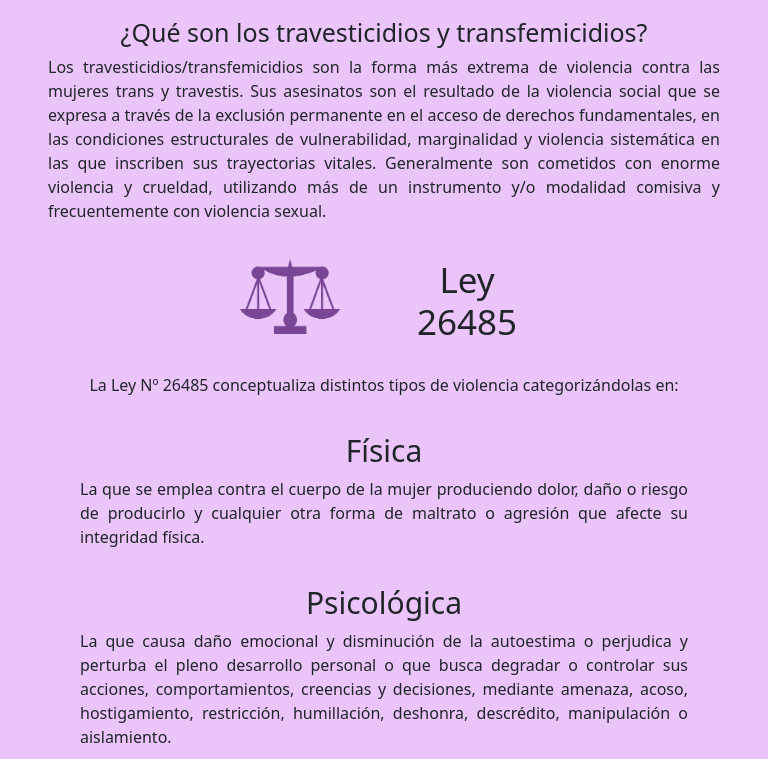
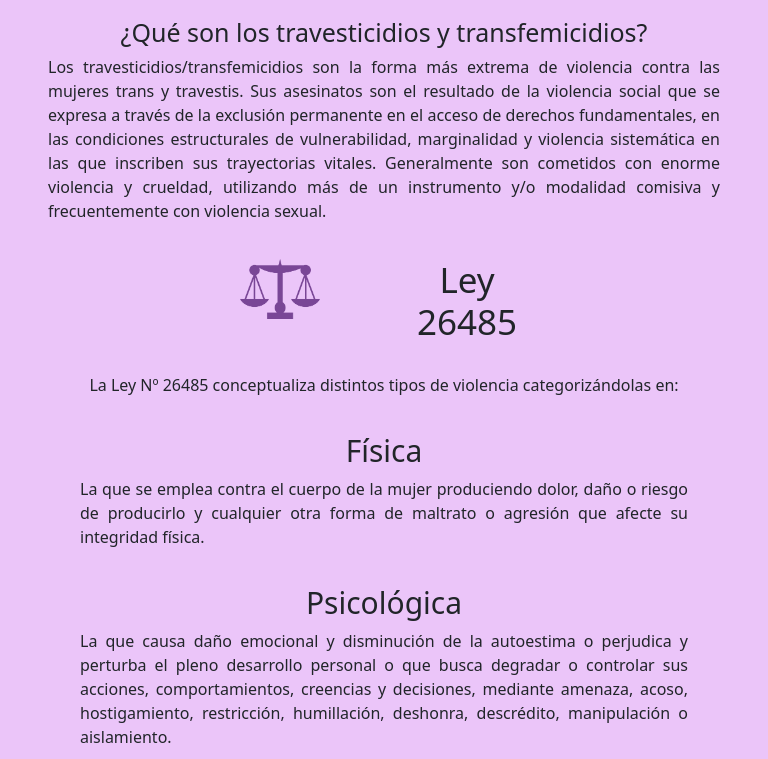
Before and after one commit to yaninaiveth/Proyecto-Final, a website: page paginas/informacion.html in a window 768 px wide. Shown: the part 1398-2157 px from the top of the page. Drawn offline with nearby package versions, Linux system fonts and the light colour scheme; files that its build step writes are made by us from their sources; a web font is replaced by a local one.

Commit message:
Modificación de la img bal

```diff
--- a/scss/_responsive.scss
+++ b/scss/_responsive.scss
@@ -99,7 +99,7 @@
     .bal{
         margin-left: 160px;
         margin-bottom: 0;
-        width: 100px;
+        width: 80px;
     }
 
     .titley{
```
